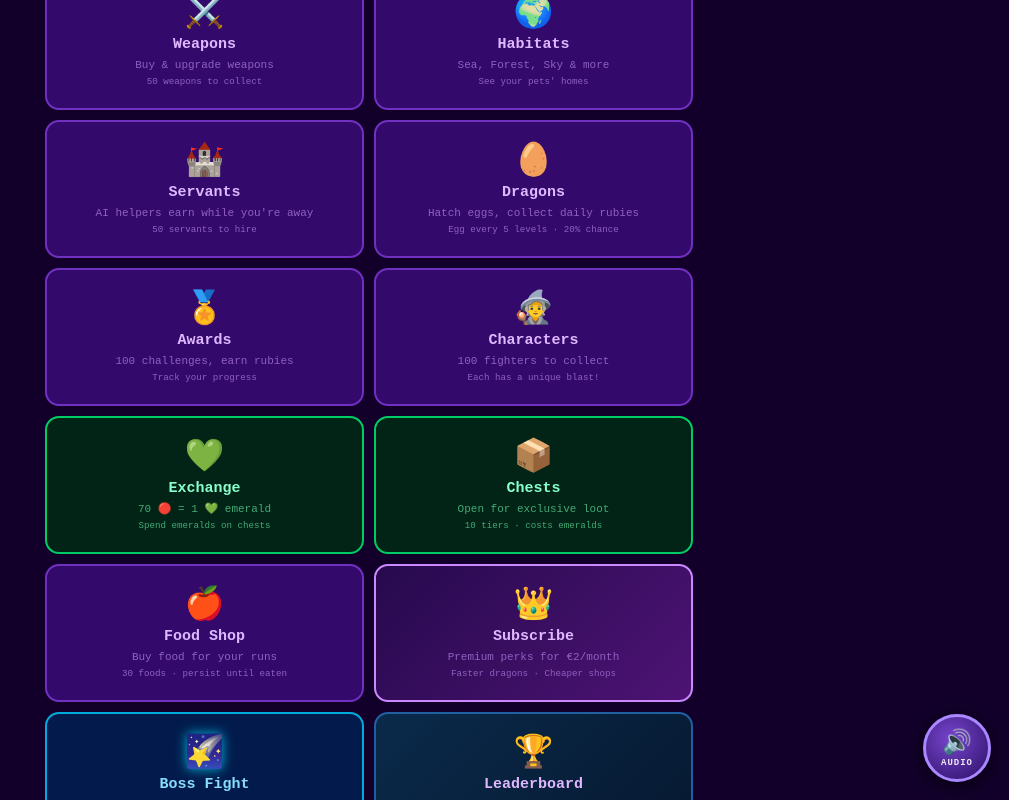
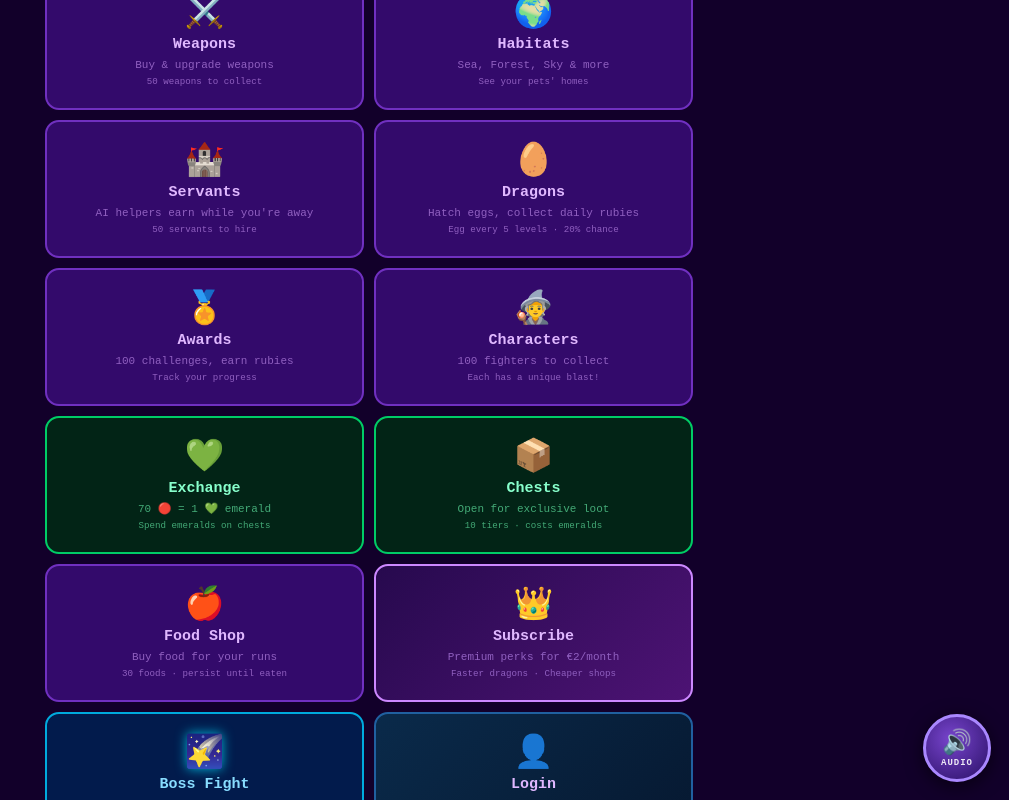
Before and after one commit to LovelySheep16/Animal-Friend, a website: page index.html in a window 1280 px wide. Shown: the whole page, without its empty margins (271-1280 px from the left). Drawn offline with Linux system fonts and the light colour scheme.

Commit message:
Add Login as a hub tab button
Co-Authored-By: Claude Sonnet 4.6 <noreply@anthropic.com>

```diff
--- a/index.html
+++ b/index.html
@@ -90,6 +90,11 @@
         <span class="hab-icon">🌠</span>
         <span class="hab-label">Boss Fight</span>
         <span class="hab-desc">Face the Cosmic Terror!<br><small>Once per 90 days · +10,000 🔴</small></span>
+      </button>
+      <button class="hub-action-btn hub-social-btn" onclick="showAccount()">
+        <span class="hab-icon">👤</span>
+        <span class="hab-label" id="hub-login-label">Login</span>
+        <span class="hab-desc" id="hub-login-desc">Sign in or create account<br><small>Required for multiplayer</small></span>
       </button>
       <button class="hub-action-btn hub-social-btn" onclick="showLeaderboard()">
         <span class="hab-icon">🏆</span>
--- a/meta.js
+++ b/meta.js
@@ -1704,8 +1704,13 @@ function speciesCount(acc, petId) {
     if (sess) {
       el.innerHTML = '👤 <b>' + sess.name + '</b> <button class="btn" style="font-size:10px;padding:2px 8px;margin-left:6px" onclick="showAccount()">Manage</button>';
     } else {
-      el.innerHTML = '<button class="btn" onclick="showAccount()" style="font-size:11px;padding:4px 12px">👤 Login / Register</button>';
-    }
+      el.innerHTML = '';
+    }
+    // Update the hub tab label too
+    var lbl  = document.getElementById('hub-login-label');
+    var desc = document.getElementById('hub-login-desc');
+    if (lbl)  lbl.textContent  = sess ? sess.name : 'Login';
+    if (desc) desc.innerHTML   = sess ? 'Manage your account<br><small>Logged in ✓</small>' : 'Sign in or create account<br><small>Required for multiplayer</small>';
   }
 
   // ── Account screen ────────────────────────────────────────────────────────
```
